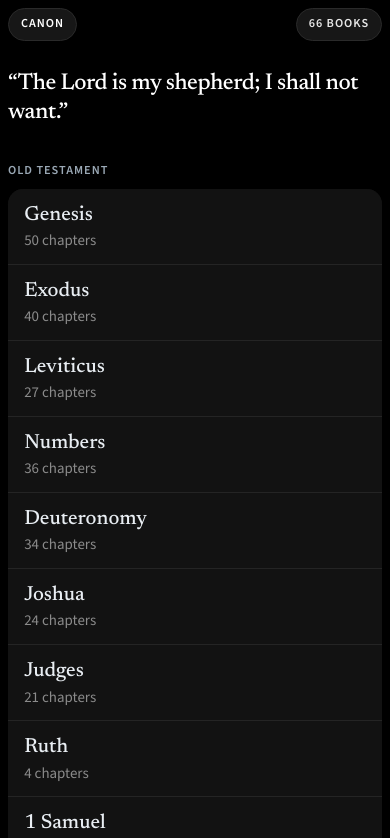
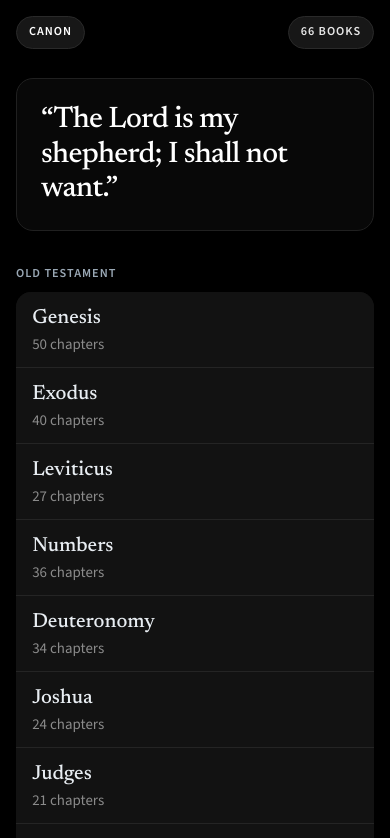
Before and after one commit to Lasethe1st/super-duper-broccoli, a React (Vite) app: page / in a window 390 px wide. Shown: the top 838 px of the page. Built offline with nearby package versions, Linux system fonts and the light colour scheme.

Commit message:
Refine mobile spacing and hero typography
Co-authored-by: Oluwalolase Adeleye <Lasethe1st@users.noreply.github.com>

```diff
--- a/src/index.css
+++ b/src/index.css
@@ -75,8 +75,8 @@ body:has([data-vaul-drawer][data-state='open']) .page {
 
 @media (max-width: 734px) {
   .app {
-    padding: 8px 8px calc(2rem + env(safe-area-inset-bottom));
-    padding-top: calc(8px + env(safe-area-inset-top));
+    padding: 16px 16px calc(2rem + env(safe-area-inset-bottom));
+    padding-top: calc(16px + env(safe-area-inset-top));
   }
 }
 
@@ -127,18 +127,20 @@ main {
 .feature {
   display: block;
   width: 100%;
-  padding: 0;
-  background: none;
+  padding: 24px;
+  background: #080808;
+  border: 1px solid #202020;
+  border-radius: 1rem;
   text-align: left;
   transition: transform 160ms var(--ease-out);
 }
 
 .feature-verse {
   font-family: var(--display);
-  font-size: clamp(1.35rem, 5.6vw, 1.85rem);
+  font-size: clamp(1.75rem, 7vw, 2.35rem);
   font-weight: 500;
-  letter-spacing: -0.02em;
-  line-height: 1.25;
+  letter-spacing: -0.025em;
+  line-height: 1.15;
   color: #fff;
 }
 
```
